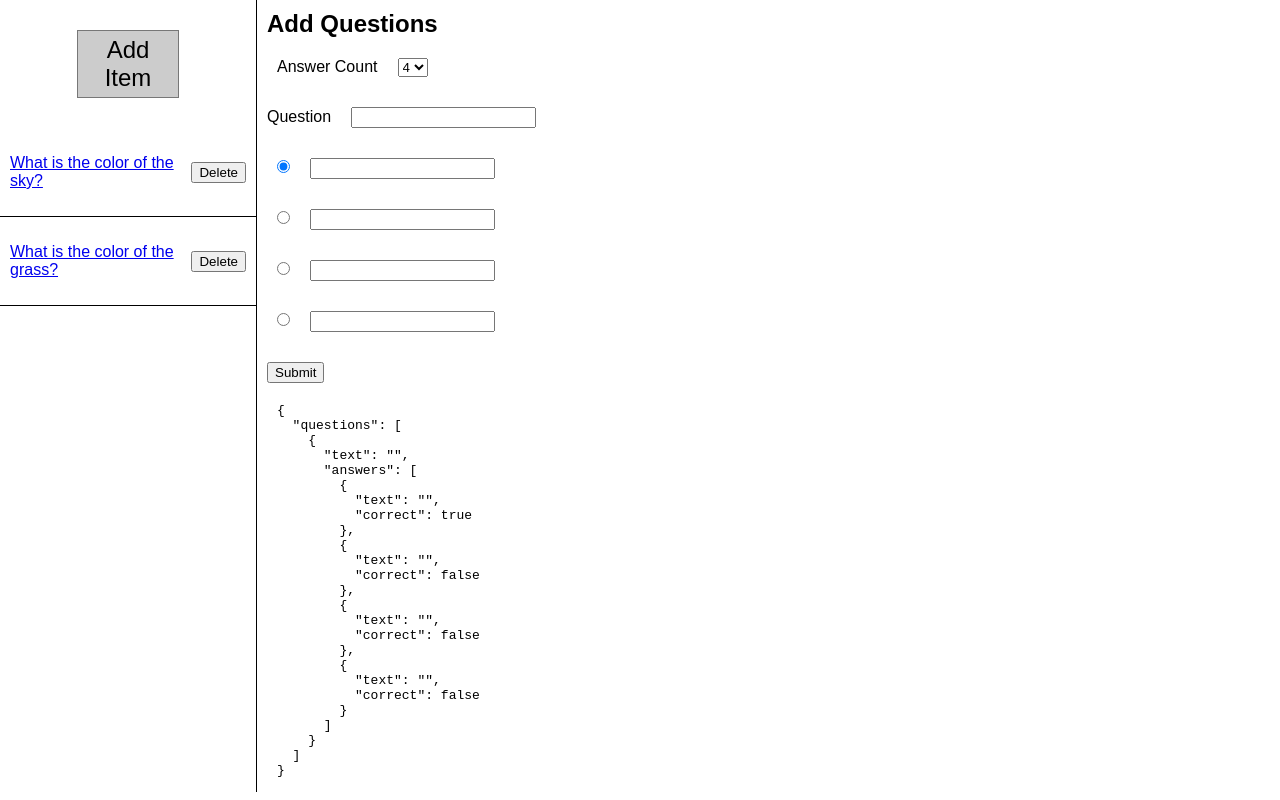
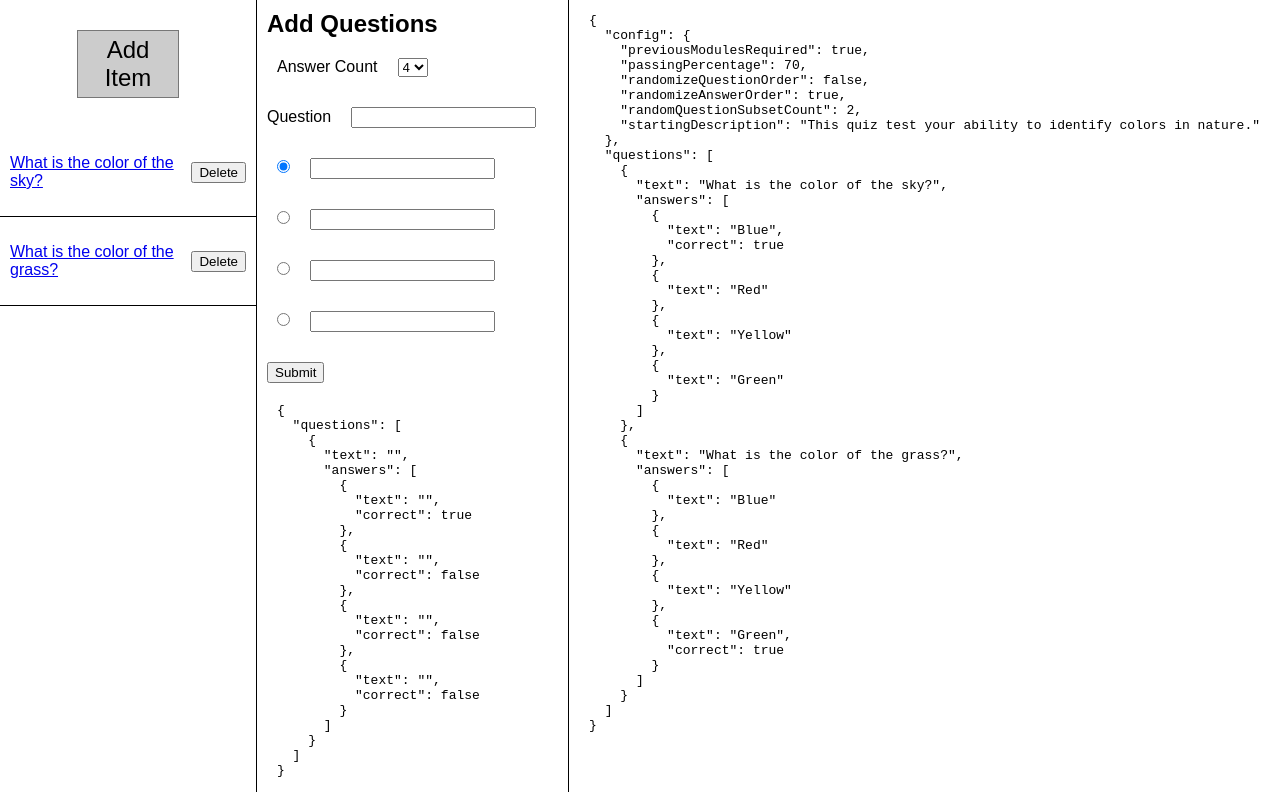
Before and after one commit to cjszk/yi-quiz, a React (Create React App) app: page / in a window 1280 px wide. Built offline with nearby package versions, Linux system fonts and the light colour scheme.

Commit message:
adding a full json view

```diff
--- a/src/App.js
+++ b/src/App.js
@@ -4,6 +4,7 @@ import { Route, withRouter } from 'react-router-dom';
 import QuestionNav from './components/questionNav';
 import AddQuestionForm from './components/addQuestion';
 import EditQuestionForm from './components/editQuestion';
+import EntireJSONView from './components/entireJSONView';
 
 class QuizMaker extends Component {
 
@@ -13,6 +14,7 @@ class QuizMaker extends Component {
             <QuestionNav/>
             <Route exact path="/" component={AddQuestionForm} />
             <Route exact path="/edit" component={EditQuestionForm} />
+            <EntireJSONView/>
           </div>
         );
     }
--- /dev/null
+++ b/src/components/entireJSONView.js
@@ -0,0 +1,27 @@
+import React, { Component } from 'react';
+import {connect} from 'react-redux';
+
+class EntireJSONView extends Component {
+
+    buildJSONView() {
+        return JSON.stringify({
+            config: this.props.questionsReducer.config,
+            questions: this.props.questionsReducer.questions,
+        }, undefined, 2)
+    }
+
+    render() {
+        return (
+          <div className="entire-json-view">
+            <pre>{this.buildJSONView()}</pre>
+          </div>
+        );
+    }
+}
+const mapStateToProps = state => {
+    return {
+        questionsReducer: state.questionsReducer
+    }
+};
+
+export default connect(mapStateToProps)(EntireJSONView);
--- a/src/index.css
+++ b/src/index.css
@@ -31,6 +31,7 @@ body {
   width: 20%;
   height: 99vh;
   border-right: 1px solid black;
+  overflow-y: scroll;
 }
 
 .quiz-maker-nav-item {
@@ -47,3 +48,11 @@ body {
   display: none;
   position: absolute;
 }
+
+.entire-json-view {
+  float: right;
+  height: 99vh;
+  border-left: 1px solid black;
+  padding: 0 20px;
+  overflow-y: scroll;
+}
```
Also changed, not shown: src/components/configurations.js (added, +25 -0 lines), 1 other file (tests, documents, lock files or other folders).
